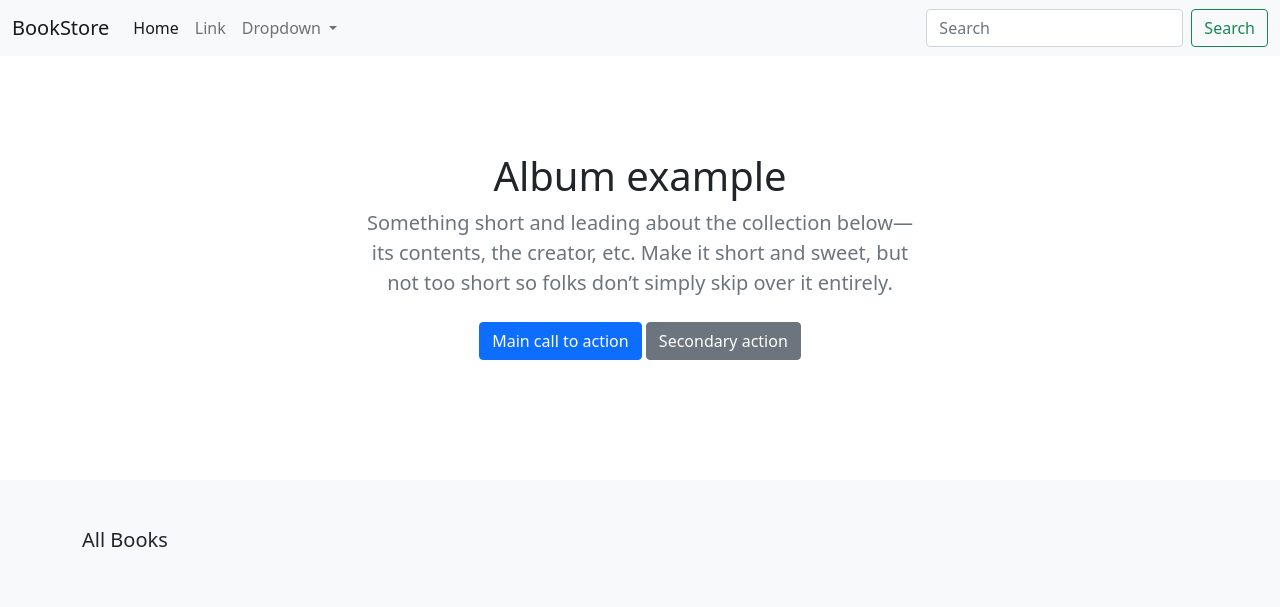
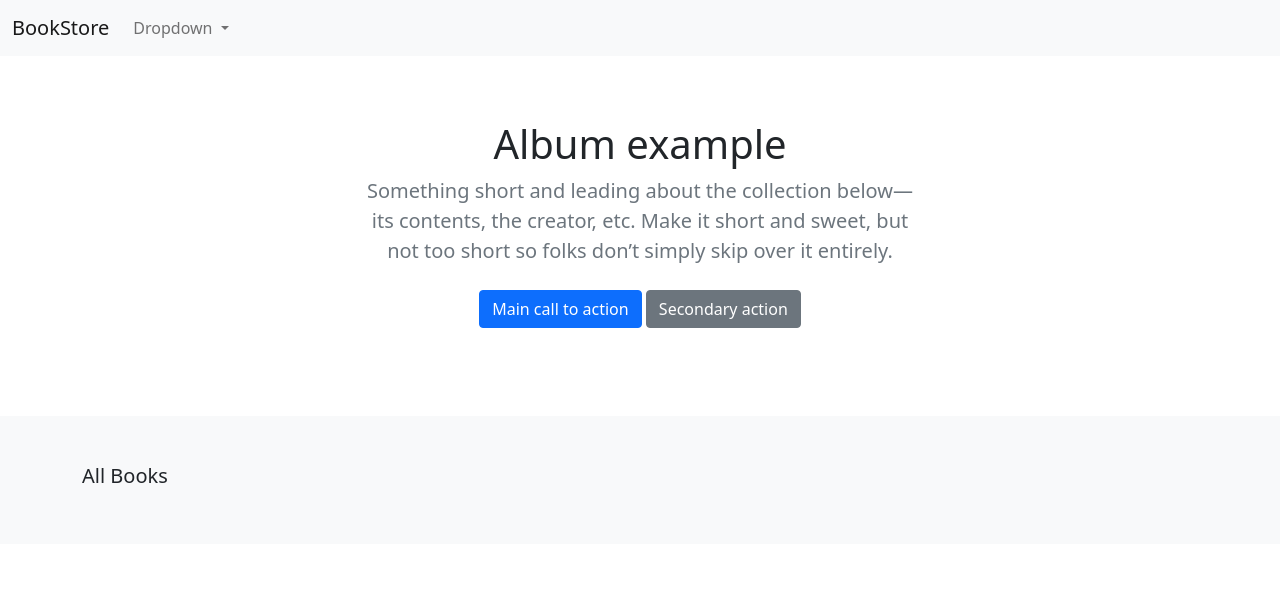
Before and after one commit to Rukaiya/ecommerce, a Django app: template templates/store/home.html in a window 1280 px wide. Shown: the top 607 px of the page. Run offline with Django 4.2, Linux system fonts and the light colour scheme; the template is opened without the code that fills it, so the values that code supplies are empty.

Commit message:
refactoring 1

```diff
--- a/store/urls.py
+++ b/store/urls.py
@@ -4,8 +4,8 @@ from . import views
 app_name = 'store'
 
 urlpatterns = [
-    path('', views.all_products ,name='all_products'),
-    path('item/<slug:slug>/', views.product_detail ,name='product_detail'),
+    path('', views.product_all ,name='product_all'),
+    path('<slug:slug>', views.product_detail ,name='product_detail'),
     path('search/<slug:category_slug>/', views.category_list ,name='category_list'),
 
 ]
--- a/templates/store/base.html
+++ b/templates/store/base.html
@@ -10,30 +10,24 @@
     rel="stylesheet" integrity="sha384-EVSTQN3/azprG1Anm3QDgpJLIm9Nao0Yz1ztcQTwFspd3yD65VohhpuuCOmLASjC"
     crossorigin="anonymous">
 
-    <title>{% block title %}{% endblock %}</title>
+    <title>{% block title %}BookStore{% endblock %}</title>
   </head>
   <body>
     <header>
         <nav class="navbar navbar-expand-lg navbar-light bg-light">
             <div class="container-fluid">
-              <a class="navbar-brand" href="#">BookStore</a>
+              <a class="navbar-brand" href="/">BookStore</a>
               <button class="navbar-toggler" type="button" data-bs-toggle="collapse" data-bs-target="#navbarSupportedContent" aria-controls="navbarSupportedContent" aria-expanded="false" aria-label="Toggle navigation">
                 <span class="navbar-toggler-icon"></span>
               </button>
               <div class="collapse navbar-collapse" id="navbarSupportedContent">
                 <ul class="navbar-nav me-auto mb-2 mb-lg-0">
-                  <li class="nav-item">
-                    <a class="nav-link active" aria-current="page" href="#">Home</a>
-                  </li>
-                  <li class="nav-item">
-                    <a class="nav-link" href="#">Link</a>
-                  </li>
                   <li class="nav-item dropdown">
                     <a class="nav-link dropdown-toggle" href="#" id="navbarDropdown" role="button" data-bs-toggle="dropdown" aria-expanded="false">
                       Dropdown
                     </a>
                     <ul class="dropdown-menu" aria-labelledby="navbarDropdown">
-                      <li><a class="dropdown-item" href="{% url 'store:all_products' %}">All</a></li>
+                      <li><a class="dropdown-item" href="{% url 'store:product_all' %}">All</a></li>
                       {% for c in categories  %}
                         <li>
                             <a class="dropdown-item" href="{{c.get_absolute_url}}">{{c.name|title}}</a>
@@ -42,12 +36,7 @@
 
                     </ul>
                   </li>
-
                 </ul>
-                <form class="d-flex">
-                  <input class="form-control me-2" type="search" placeholder="Search" aria-label="Search">
-                  <button class="btn btn-outline-success" type="submit">Search</button>
-                </form>
               </div>
             </div>
         </nav>
--- a/templates/store/home.html
+++ b/templates/store/home.html
@@ -1,10 +1,10 @@
 {% extends './base.html' %}
-{% block title %}Home{% endblock %}
+{% block title %}BookStore{% endblock %}
 {% block content %}
 <main>
 
     <section class="py-5 text-center container">
-        <div class="row py-lg-5">
+        <div class="row py-lg-3">
             <div class="col-lg-6 col-md-8 mx-auto">
                 <h1 class="fw-light">Album example</h1>
                 <p class="lead text-muted">Something short and leading about the collection below—its contents, the
--- a/templates/store/products/category.html
+++ b/templates/store/products/category.html
@@ -1,5 +1,7 @@
 {% extends '../base.html' %}
-{% block title %}Category{% endblock %}
+{% block title %}
+{% if category %} {{category.name}} {% else %}Products{% endif %}
+{% endblock %}
 {% block content %}
 <main>
 
```
Also changed, not shown: core/settings.py (+2 -42 lines), store/context_processors.py (added, +7 -0 lines), store/models.py (+7 -1 lines), store/views.py (+3 -6 lines), media/images/forest8.jpg (added).
